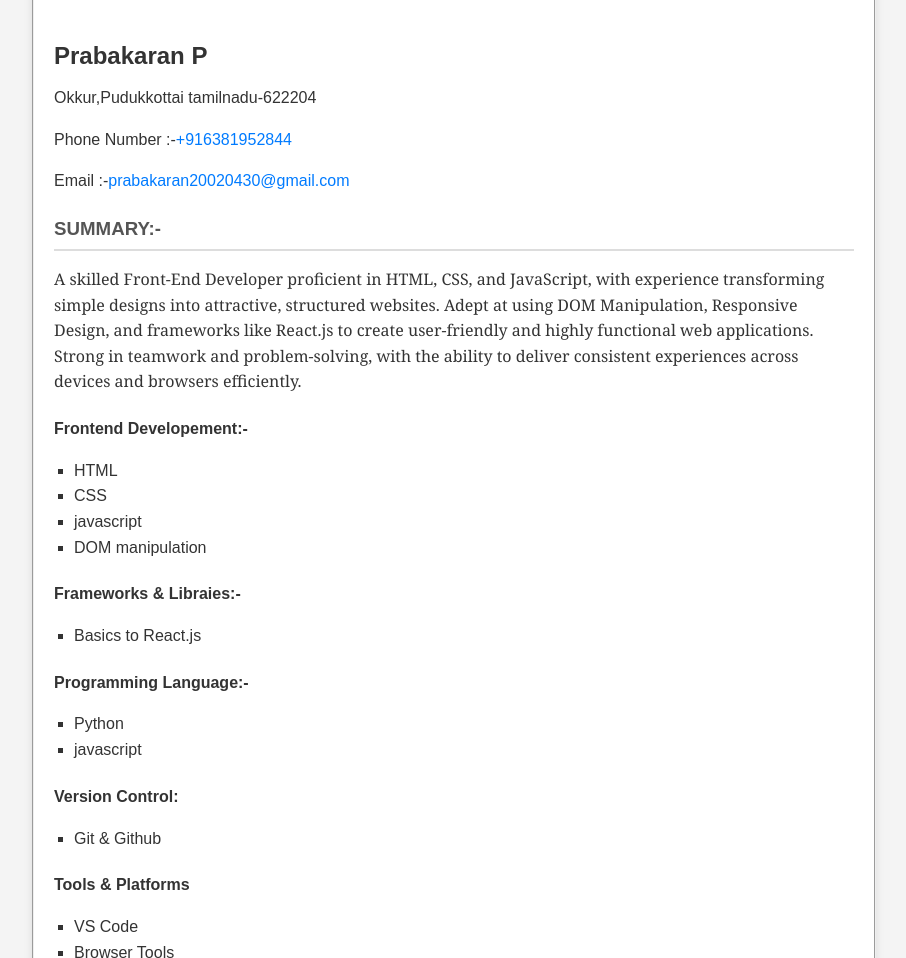
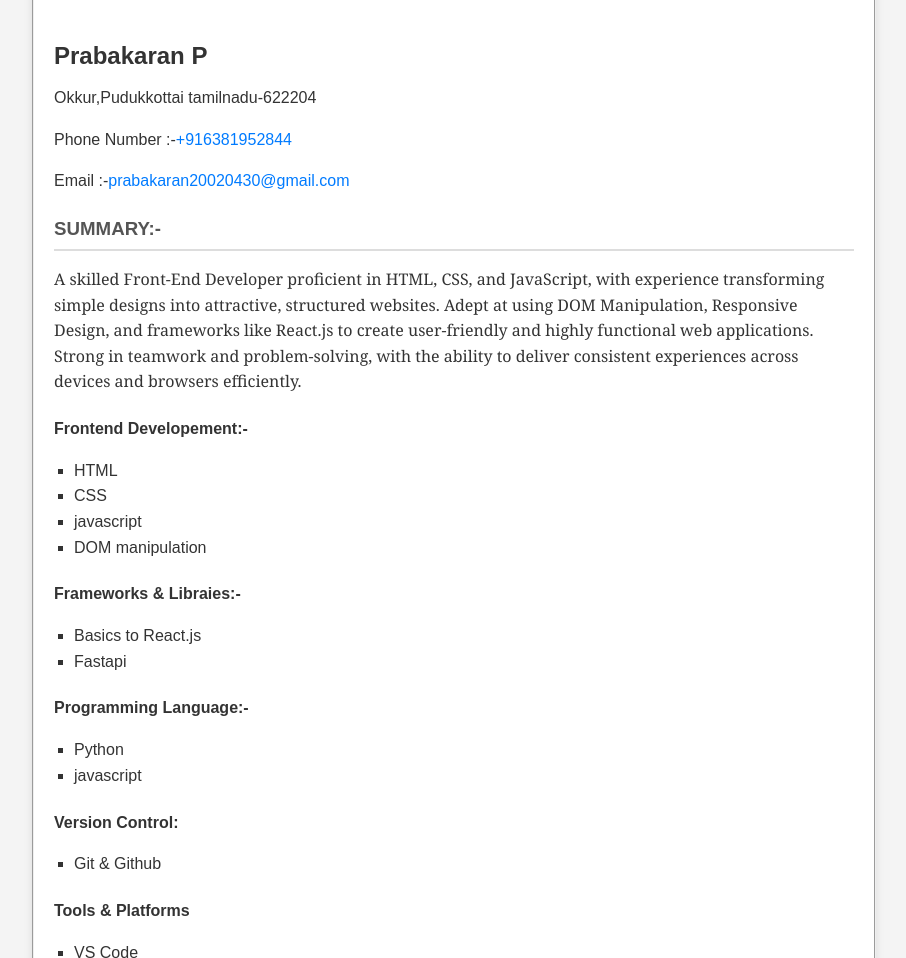
Before and after one commit to Prabakaran202/RESUME, a plain HTML site: page index.html in a window 1280 px wide. Shown: the part 142-1100 px from the top of the page, without its empty margins (186-1092 px from the left). Drawn offline with Linux system fonts and the light colour scheme.

Commit message:
Update index.html

```diff
--- a/index.html
+++ b/index.html
@@ -102,6 +102,7 @@ h3 {
     </h4>
         <ul>
             <li>Basics to React.js</li>
+            <li>Fastapi</li>
         </ul>
     <h4>Programming Language:-</h4>
     <ul>
```
